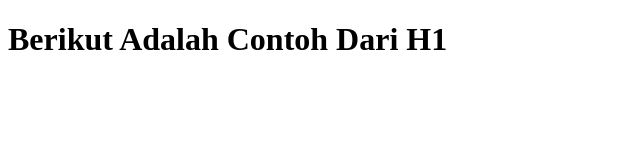
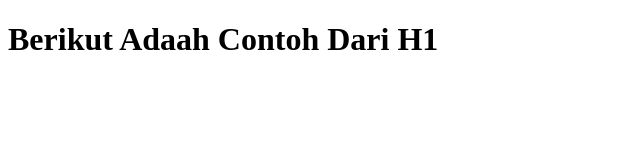
Before and after one commit to KevinNrzL/LoginLogic, a website: page index.html in a window 1280 px wide. Shown: the whole page, without its empty margins (0-640 px from the left). Drawn offline with Linux system fonts and the light colour scheme.

Commit message:
html update

```diff
--- a/index.html
+++ b/index.html
@@ -6,7 +6,7 @@
 	<title>Login Logic</title>
 </head>
 <body>
-	<h1>Berikut Adalah Contoh Dari H1</h1>
+	<h1>Berikut Adaah Contoh Dari H1</h1>
 
 </body>
 </html>
```
